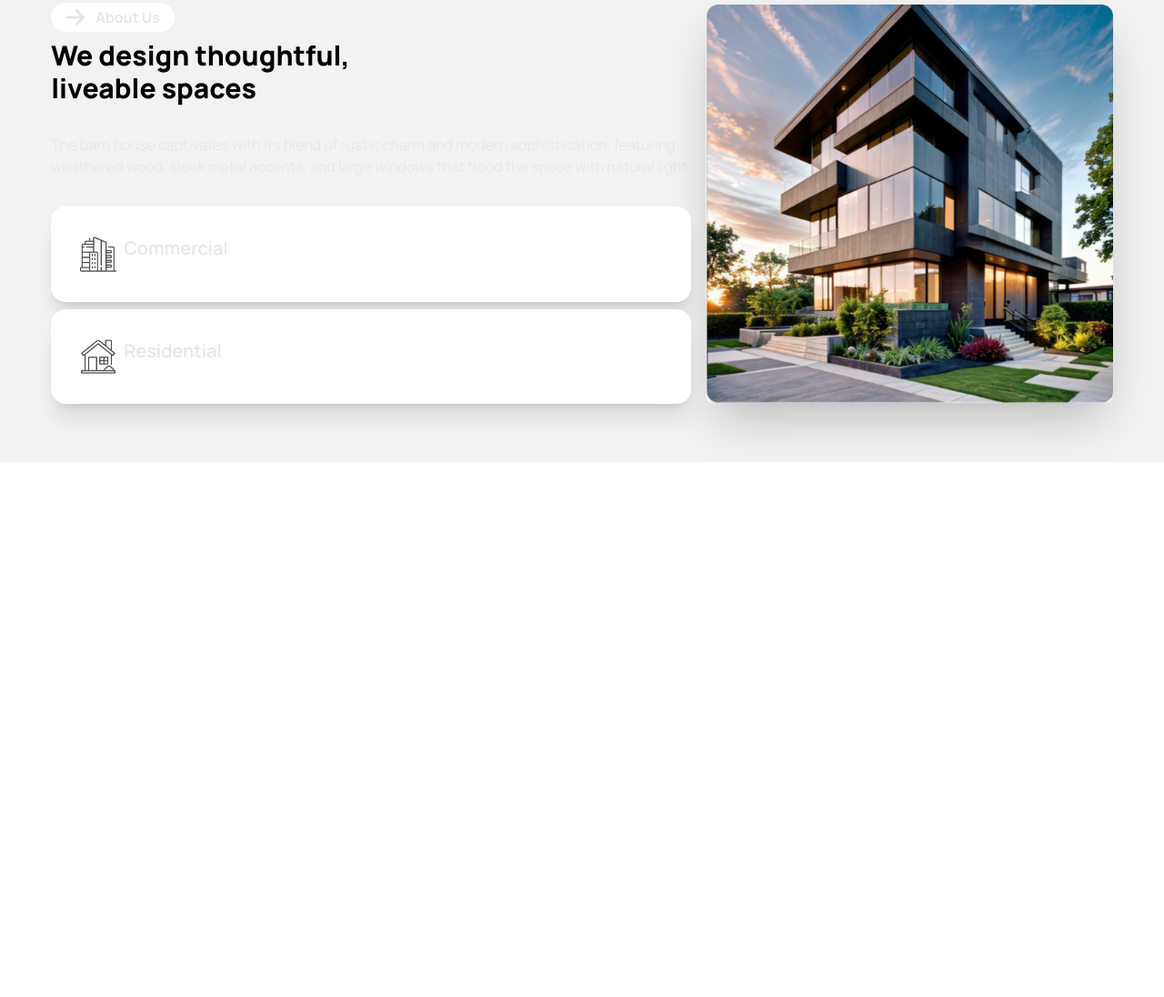
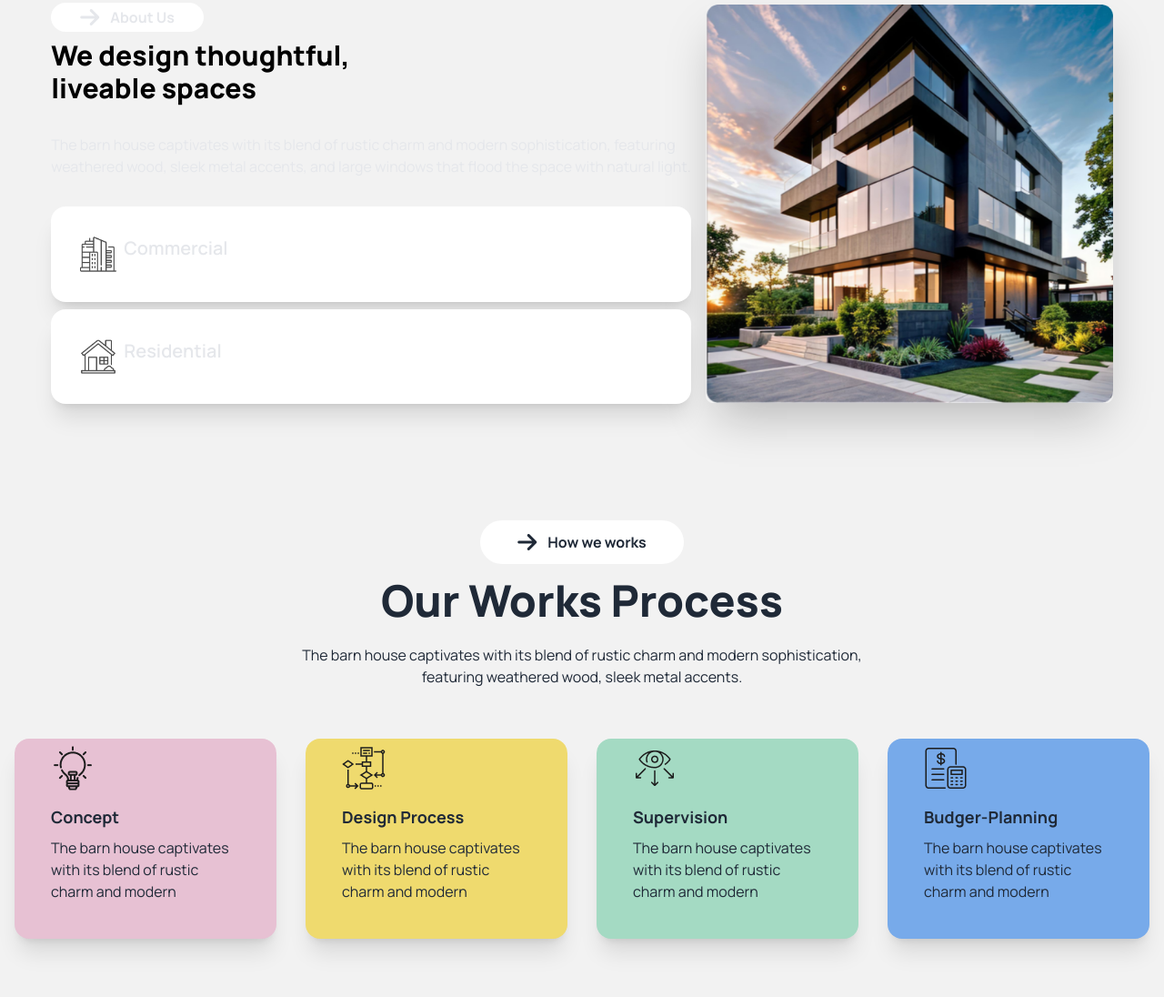
Before and after one commit to Nanditahalder/Assignment-3, a plain HTML site: page index.html in a window 1280 px wide. Shown: the part 959-2055 px from the top of the page at 91% size. Before the commit the page ends 1467 px from the top, so only its background shows below. Drawn offline with nearby package versions, Linux system fonts and the light colour scheme.

Commit message:
added our works process section

```diff
--- a/index.html
+++ b/index.html
@@ -95,9 +95,9 @@
                         src="assets/Rectangle.png"
                         class="lg:max-w-md  lg:w-1/2 rounded-lg shadow-2xl" />
                       <div class="space-y-2 w-4/5 ">
-                        <button class="flex justify-center items-center gap-3 bg-white rounded-full px-4 lg:text-gray-200 font-bold"><i class="fa-solid font-semibold text-2xl lg:text-gray-200 fa-arrow-right"></i> About Us</button>
-                        <h1 class="text-3xl text-black font-extrabold">We design thoughtful, <br> liveable spaces</h1>
-                        <p class="py-6 lg:text-gray-200">
+                        <button class="flex justify-center items-center gap-3 bg-white rounded-full px-8  lg:text-gray-200 font-bold"><i class="fa-solid font-semibold text-2xl lg:text-gray-200 fa-arrow-right"></i> About Us</button>
+                        <h1 class="text-3xl lg:text-start text-center lg:text-black font-extrabold">We design thoughtful, <br> liveable spaces</h1>
+                        <p class="py-6 lg:text-start text-center lg:text-gray-200">
                         The barn house captivates with its blend of rustic charm and modern sophistication,  featuring <br> weathered wood, sleek metal accents, and large windows that flood the space with natural light.
                         </p>
                         <div class="card flex lg:text-gray-200 bg-base-100 w-full shadow-xl">
@@ -122,6 +122,82 @@
                     </div>
                   </div>
              </div>
+             <!-- Works Section -->
+              <section>
+                <div>
+                  <div class="hero bg-base-200 py-12">
+                    <div class="hero-content mx-auto text-center space-x-4">
+                      <div class="">
+                        <button class="flex mb-4 justify-center w-56 mx-auto items-center gap-3 bg-white rounded-full px-8 py-2 font-bold"><i class="fa-solid font-semibold text-2xl  fa-arrow-right"></i> How we works</button>
+                        <h1 class="text-5xl font-extrabold"> Our Works Process</h1>
+                        <p class="py-6">
+                          The barn house captivates with its blend of rustic charm and modern sophistication, <br> featuring weathered wood, sleek metal accents.
+                        </p>
+               <!-- Cards -->
+                        <div class="grid grid-cols-1 lg:grid-cols-4 mt-8 gap-8">
+                    <!-- Card 1 -->
+                          <div class="card relative	 bg-[#E7C1D3] space-y-8 p-10 shadow-xl">
+                            <figure>
+                              <div class="absolute -ml-80 lg:-ml-40 mt-4 mb-8">
+                                <img
+                                src="assets/concept.png"
+                                alt="Shoes" />
+                              </div>
+                            </figure>
+                            <div class="">
+                              <h2 class="text-lg mb-2 font-bold card-title">Concept</h2>
+                              <p class="text-start">The barn house captivates with its blend of rustic charm and modern</p>
+                            </div>
+                          </div>
+                    <!-- Card 2 -->
+                          <div class="card relative	 bg-[#EFDA6E] space-y-8 p-10 shadow-xl">
+                            <figure>
+                              <div class="absolute -ml-80 lg:-ml-40 mt-4 mb-8">
+                                <img
+                                src="assets/flow-chart.png"
+                                alt="Shoes" />
+                              </div>
+                            </figure>
+                            <div class="">
+                              <h2 class="text-lg mb-2 font-bold card-title">Design Process</h2>
+                              <p class="text-start">The barn house captivates with its blend of rustic charm and modern</p>
+                            </div>
+                          </div>
+                    <!-- Card 3 -->
+                          <div class="card relative	 bg-[#A4DAC3] space-y-8 p-10 shadow-xl">
+                            <figure>
+                              <div class="absolute -ml-80 lg:-ml-40 mt-4 mb-8">
+                                <img
+                                src="assets/vision.png"
+                                alt="Shoes" />
+                              </div>
+                            </figure>
+                            <div class="">
+                              <h2 class="text-lg mb-2 font-bold card-title">Supervision</h2>
+                              <p class="text-start">The barn house captivates with its blend of rustic charm and modern</p>
+                            </div>
+                          </div>
+                    <!-- Card 4 -->
+                          <div class="card relative	 bg-[#77AAEA] space-y-8 p-10 shadow-xl">
+                            <figure>
+                              <div class="absolute -ml-80 lg:-ml-40 mt-4 mb-8">
+                                <img
+                                src="assets/budget-planning.png"
+                                alt="Shoes" />
+                              </div>
+                            </figure>
+                            <div class="">
+                              <h2 class="text-lg mb-2 font-bold card-title">Budger-Planning</h2>
+                              <p class="text-start">The barn house captivates with its blend of rustic charm and modern</p>
+                            </div>
+                          </div>
+                        </div>
+                      </div>
+                    </div>
+                  </div>
+                </div>
+              </section>
+
       </main>
       <!-- Footer Section -->
        <footer>
```
